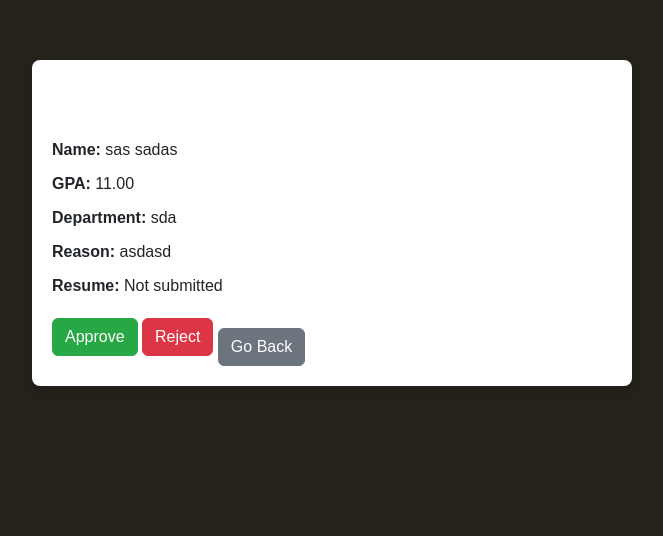
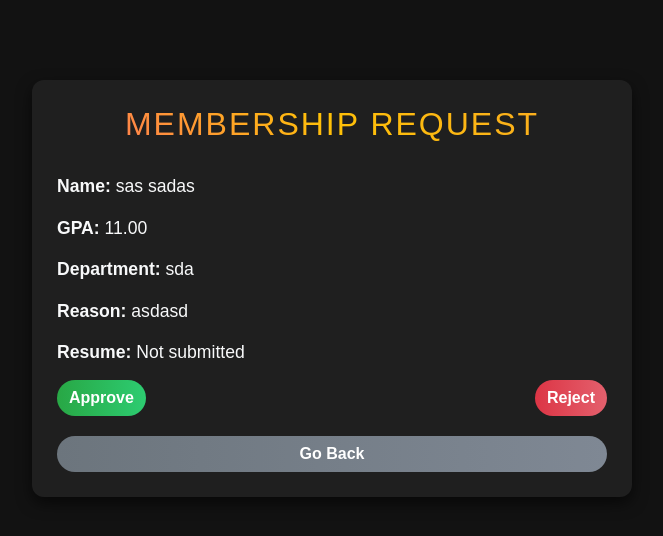
Before and after one commit to WalooOoOooOo/DatabaseProject, a Django app: page /viewmemberships/6/ in a window 1280 px wide. Shown: the top 536 px of the page, without its empty margins (308-971 px from the left). Run offline with Django 5.2, Linux system fonts and the light colour scheme; a user stored in the database is signed in; data comes from the database, SQL or seed files in the repository.

Commit message:
qwdsdasd

```diff
--- a/Templates/membership_request_detail.html
+++ b/Templates/membership_request_detail.html
@@ -8,61 +8,81 @@
     <style>
         /* Global Styles */
         body {
-            background-color: #25221b; /* Light background for readability */
+            background-color: #121212; /* Dark background for contrast */
             font-family: 'Arial', sans-serif;
-            color: #212529;
+            color: #f8f9fa; /* Light text for better readability */
             padding: 20px;
         }
 
         h2 {
-            color: #ffffff; /* Deep blue heading */
-            font-weight: bold;
-            margin-bottom: 20px;
+            font-size: 2rem;
+            color: #ffc107; /* Golden heading for highlight */
+            text-align: center;
+            margin-bottom: 30px;
+            text-transform: uppercase;
+            letter-spacing: 2px;
+            background: linear-gradient(45deg, #ff6f61, #ffc107, #f9a825);
+            -webkit-background-clip: text;
+            -webkit-text-fill-color: transparent;
+        }
+
+        .container {
+            background-color: #1f1f1f; /* Darker container for focus */
+            border-radius: 12px;
+            padding: 25px;
+            box-shadow: 0 6px 15px rgba(0, 0, 0, 0.6); /* Stronger shadow for depth */
+            max-width: 600px;
+            margin: auto;
+            margin-top: 60px;
         }
 
         p {
-            font-size: 1rem;
-            margin-bottom: 10px;
+            font-size: 1.1rem;
+            margin-bottom: 15px;
+        }
+
+        .btn {
+            border-radius: 50px; /* Rounded buttons */
+            font-weight: bold;
+            transition: all 0.3s ease;
         }
 
         .btn-success {
-            background-color: #28a745;
-            border-color: #28a745;
+            background: linear-gradient(90deg, #28a745, #2dcc71); /* Gradient buttons */
+            border: none;
         }
 
         .btn-success:hover {
-            background-color: #218838;
-            border-color: #1e7e34;
+            background: linear-gradient(90deg, #2dcc71, #28a745);
         }
 
         .btn-danger {
-            background-color: #dc3545;
-            border-color: #dc3545;
+            background: linear-gradient(90deg, #dc3545, #e4606d);
+            border: none;
         }
 
         .btn-danger:hover {
-            background-color: #bd2130;
-            border-color: #b21f2d;
+            background: linear-gradient(90deg, #e4606d, #dc3545);
         }
 
         .btn-secondary {
-            background-color: #6c757d;
-            border-color: #6c757d;
+            background: linear-gradient(90deg, #6c757d, #7f8894);
+            border: none;
         }
 
         .btn-secondary:hover {
-            background-color: #495057;
-            border-color: #495057;
+            background: linear-gradient(90deg, #7f8894, #6c757d);
         }
 
-        .container {
-            background-color: #ffffff; /* White container for contrast */
-            border-radius: 8px;
-            padding: 20px;
-            box-shadow: 0 4px 10px rgba(0, 0, 0, 0.1); /* Subtle shadow for depth */
-            max-width: 600px;
-            margin: auto;
-            margin-top: 40px;
+        .btn-link {
+            color: #17a2b8;
+            font-weight: bold;
+            transition: color 0.3s ease;
+        }
+
+        .btn-link:hover {
+            color: #34cdeb;
+            text-decoration: underline;
         }
 
         a {
@@ -73,6 +93,14 @@
             text-decoration: underline;
         }
 
+        /* Additional Styling */
+        .btn-container {
+            display: flex;
+            justify-content: space-between;
+            gap: 15px;
+            flex-wrap: wrap;
+        }
+
         .mt-3 {
             margin-top: 20px !important;
         }
@@ -80,7 +108,7 @@
 </head>
 <body>
     <div class="container">
-        <h2>Membership Request Details</h2>
+        <h2>Membership Request</h2>
         <p><strong>Name:</strong> {{ membership_request.application.first_name }} {{ membership_request.application.last_name }}</p>
         <p><strong>GPA:</strong> {{ membership_request.application.gpa }}</p>
         <p><strong>Department:</strong> {{ membership_request.application.department }}</p>
@@ -92,6 +120,7 @@
                 Not submitted
             {% endif %}
         </p>
+        <div class="btn-container">
             <form method="post" action="{% url 'amember' membership_request.id %}" class="d-inline">
                 {% csrf_token %}
                 <button type="submit" class="btn btn-success">Approve</button>
@@ -100,8 +129,8 @@
                 {% csrf_token %}
                 <button type="submit" class="btn btn-danger">Reject</button>
             </form>
-
-        <a href="{% url 'apanel' %}" class="btn btn-secondary mt-3">Go Back</a>
+        </div>
+        <a href="{% url 'apanel' %}" class="btn btn-secondary mt-3 d-block text-center">Go Back</a>
     </div>
 </body>
 </html>
```
Also changed, not shown: Templates/post_detail.html (+127 -7 lines). Lines whose indentation alone changed are shown as unchanged.
